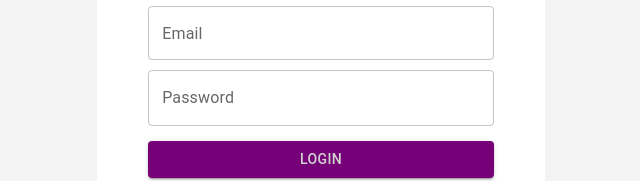
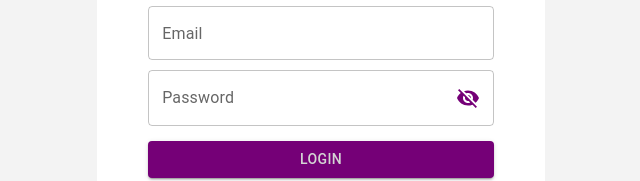
Before and after one commit to Damish-N/hockey-web, a React (Create React App) app: page / in a window 1280 px wide. Shown: the part 317-498 px from the top of the page, without its empty margins (319-959 px from the left). Built offline with nearby package versions, Linux system fonts and the light colour scheme.

Commit message:
Update login page with defualt colors

```diff
--- a/src/pages/Login/Login.js
+++ b/src/pages/Login/Login.js
@@ -4,19 +4,18 @@ import Style from './Login.module.css'
 import image from '../../asserts/logo.png'
 import {useFormik} from 'formik'
 import {Link} from "react-router-dom";
-import {makeStyles} from "@material-ui/core";
+import {Icon, IconButton, Input, InputAdornment, makeStyles} from "@material-ui/core";
+import SearchIcon from '@material-ui/icons/Search';
+import {Visibility, VisibilityOff} from "@material-ui/icons";
 
 
 function Login(props) {
-    const [focused, setFocused] = React.useState(false);
+    const [showPassword, setShowPassword] = React.useState(false);
 
-    const handleFocus = () => {
-        setFocused(true);
+    const handleClickShowPassword = () => {
+        setShowPassword(!showPassword);
     };
 
-    const handleBlur = () => {
-        setFocused(false);
-    };
     const validations = (values) => {
         const errors = {};
         if (!values.email) {
@@ -61,8 +60,6 @@ function Login(props) {
                             id="email"
                             name="email"
                             label="Email"
-                            onFocus={handleFocus}
-                            onBlur={handleBlur}
                             value={formik.values.email}
                             onChange={formik.handleChange}
                             error={formik.touched.email && Boolean(formik.errors.email)}
@@ -72,17 +69,32 @@ function Login(props) {
                             className={Style.input}
                         />
                         <TextField
+                            InputProps={{
+                                endAdornment: (
+                                    <InputAdornment position="end">
+                                        <IconButton
+                                            aria-label="toggle password visibility"
+                                            onClick={handleClickShowPassword}
+                                            edge="end">
+                                            <Icon style={{color: '#750077'}}>
+                                                {showPassword ? <Visibility /> : <VisibilityOff />}
+                                                </Icon>
+                                        </IconButton>
+                                    </InputAdornment>
+                                ),
+                            }}
                             sx={{width: '80%', margin: '5px'}}
                             id="password"
                             name="password"
                             label="Password"
-                            type="password"
+                            type={showPassword ? 'text' : 'password'}
                             value={formik.values.password}
                             onChange={formik.handleChange}
                             error={formik.touched.password && Boolean(formik.errors.password)}
                             helperText={formik.touched.password && formik.errors.password}
                             variant={"outlined"}
                         />
+
                         <Button
                                 className={Style.btnSubmit}
                                 sx={{width: "80%", marginTop: '10px', background: "#750077",color:'#D4D4D4'}} variant="contained"
```
